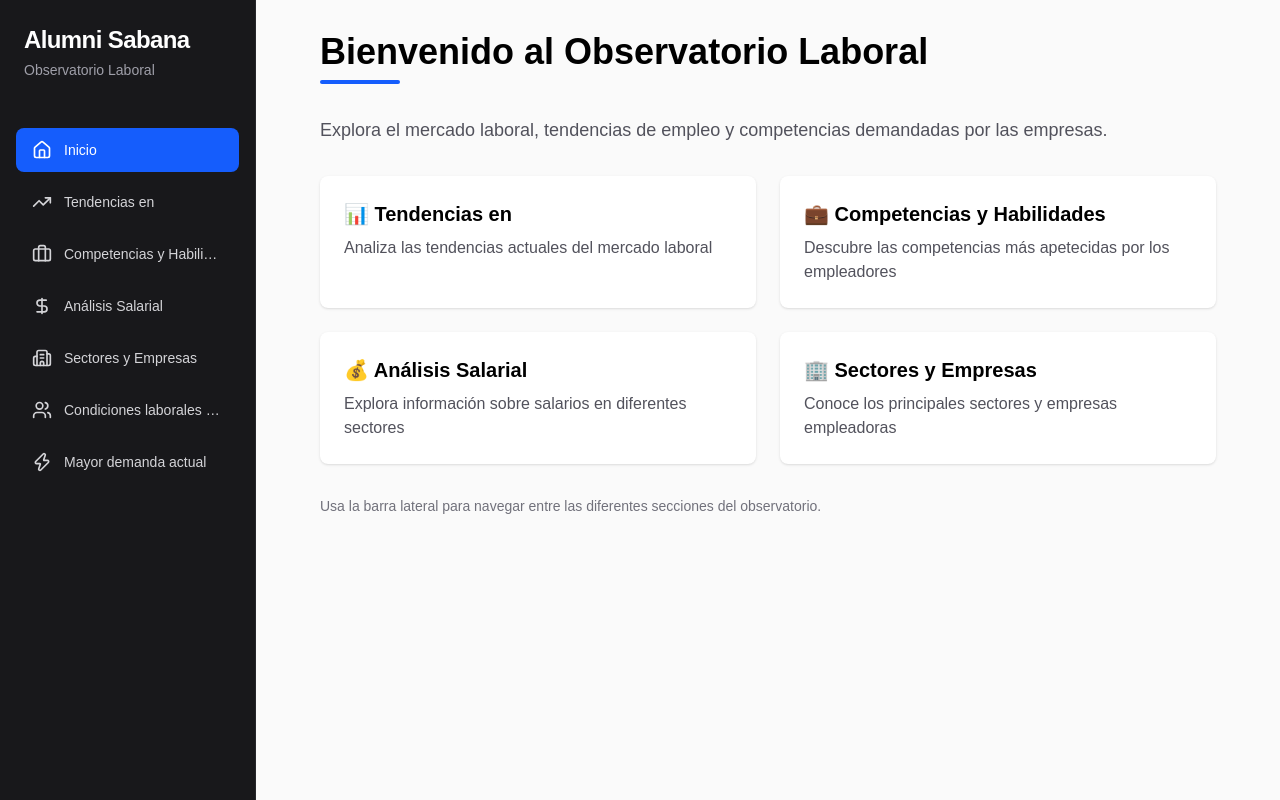
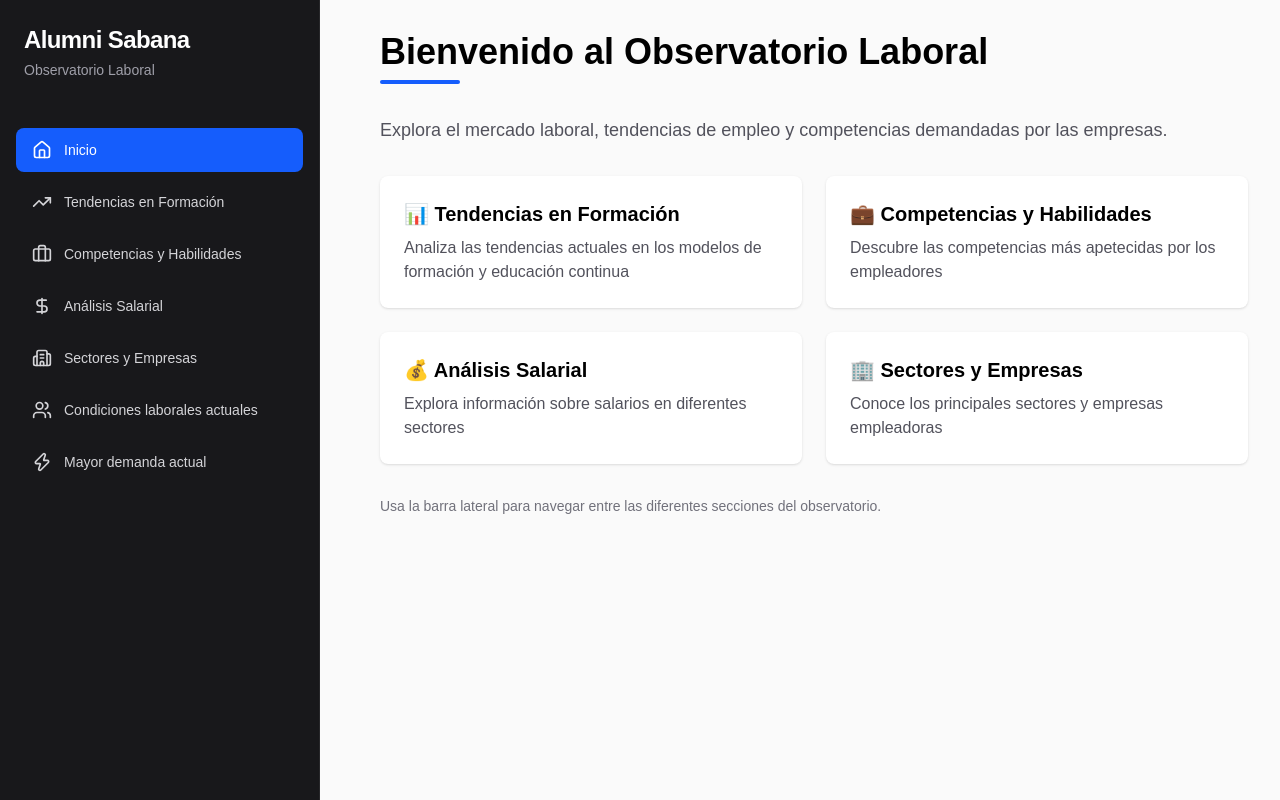
Before and after one commit to AlumniSabana/ObservatorioLaboral, a Next.js app: page / in a window 1280 px wide. Built offline with nearby package versions, Linux system fonts and the light colour scheme.

Commit message:
Cambios en títulos de barra lateral

```diff
--- a/src/app/page.tsx
+++ b/src/app/page.tsx
@@ -6,7 +6,7 @@ export default function Home() {
   return (
     <div className="flex min-h-screen bg-zinc-50 dark:bg-black">
       <Sidebar />
-      <main className="ml-64 flex-1 p-8">
+      <main className="ml-87 flex-1 p-8">
         <div className="max-w-4xl mx-auto">
           <h1 className="text-4xl font-bold text-black dark:text-white mb-2">
             Bienvenido al Observatorio Laboral
@@ -20,10 +20,10 @@ export default function Home() {
           <div className="grid grid-cols-1 md:grid-cols-2 gap-6">
             <div className="bg-white dark:bg-zinc-800 rounded-lg p-6 shadow">
               <h2 className="text-xl font-semibold text-black dark:text-white mb-2">
-                📊 Tendencias en
+                📊 Tendencias en Formación
               </h2>
               <p className="text-zinc-600 dark:text-zinc-400">
-                Analiza las tendencias actuales del mercado laboral
+                Analiza las tendencias actuales en los modelos de formación y educación continua
               </p>
             </div>
 
--- a/src/lib/sidebar.tsx
+++ b/src/lib/sidebar.tsx
@@ -10,15 +10,14 @@ import {
   Building2,
   Users,
   Zap,
-  ChevronLeft,
 } from 'lucide-react';
 
 const navigationItems = [
   { href: '/', label: 'Inicio', icon: Home },
-  { href: '/trends', label: 'Tendencias en', icon: TrendingUp },
+  { href: '/trends', label: 'Tendencias en Formación', icon: TrendingUp },
   {
     href: '/skills',
-    label: 'Competencias y Habilidades apetecidas',
+    label: 'Competencias y Habilidades',
     icon: Briefcase,
   },
   { href: '/salaries', label: 'Análisis Salarial', icon: DollarSign },
@@ -42,7 +41,7 @@ export function Sidebar() {
   };
 
   return (
-    <aside className="w-64 bg-zinc-900 text-white h-screen overflow-y-auto border-r border-zinc-800 fixed left-0 top-0 z-50">
+    <aside className="w-80 bg-zinc-900 text-white h-screen overflow-y-auto border-r border-zinc-800 fixed left-0 top-0 z-50">
       <div className="p-6">
         <h1 className="text-2xl font-bold tracking-tight">Alumni Sabana</h1>
         <p className="text-sm text-zinc-400 mt-1">Observatorio Laboral</p>
@@ -81,7 +80,7 @@ export function PageLayout({
   return (
     <div className="flex min-h-screen bg-zinc-50 dark:bg-black">
       <Sidebar />
-      <main className="ml-64 flex-1 p-8">
+      <main className="ml-80 flex-1 p-8">
         <div className="max-w-4xl mx-auto">
           <h1 className="text-4xl font-bold text-black dark:text-white mb-2">
             {title}
```
